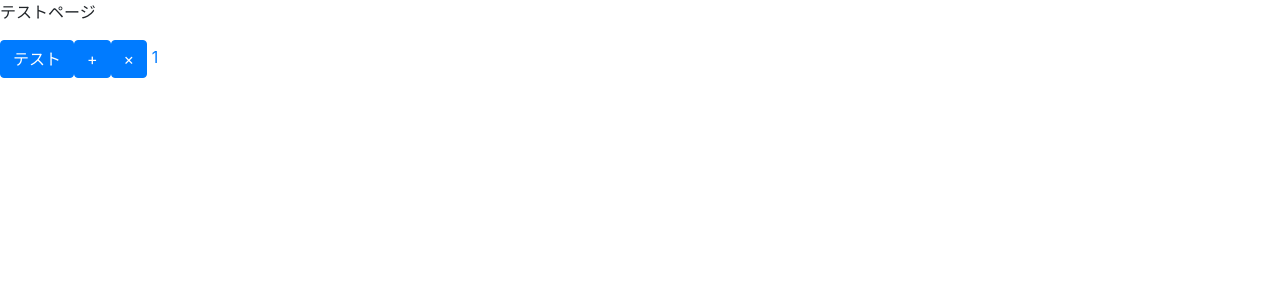
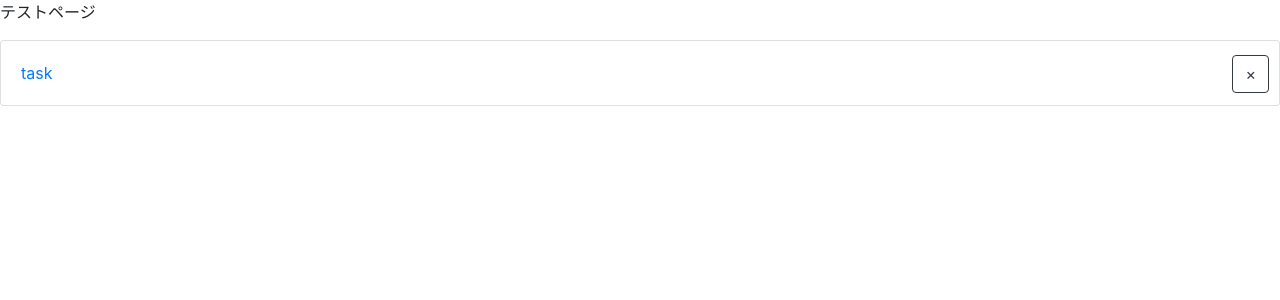
Before and after one commit to m-daichi1219/vue-example-todo-list, a Vue app: page /test in a window 1280 px wide. Shown: the top 300 px of the page. Built offline with nearby package versions, Linux system fonts and the light colour scheme.

Commit message:
moleculesコンポーネントの更新と追加

```diff
--- a/src/components/molecules/TaskCard.vue
+++ b/src/components/molecules/TaskCard.vue
@@ -1,18 +1,18 @@
 <template>
-  <div class="task-card">
-    <div class="task-name">
-      <router-link :to="{ name: 'taskDetailModal', params: { id } }">
-        {{ name }}
-      </router-link>
-    </div>
-    <div class="task-button">
+  <div class="card">
+    <div class="card-button">
       <Button
         type="remove"
         @click="$emit('remove', { id })"
       >
-        <Icon type="add"></Icon>
+        <Icon type="remove"></Icon>
       </Button>
     </div>
+    <div class="card-body">
+      <router-link :to="{ name: 'taskDetailModal', params: { id } }">
+        {{ name }}
+      </router-link>
+   </div>
   </div>
 </template>
 
@@ -38,3 +38,9 @@ export default {
   }
 }
 </script>
+
+<style scoped>
+.card-button {
+  position: absolute; right:10px; top: 14px;
+}
+</style>
--- a/src/components/molecules/TaskModal.vue
+++ /dev/null
@@ -1,3 +0,0 @@
-<template>
-  <p>TaskModal</p>
-</template>
--- a/src/components/templates/TestView.vue
+++ b/src/components/templates/TestView.vue
@@ -1,35 +1,13 @@
 <template>
   <div>
     <p>テストページ</p>
-    <!-- Atomsのテスト -->
-    <Button
-      type="button"
-      @click="handleClick"
-    >
-    テスト
-    </Button>
-    <Button
-      type="text"
-      @click="handleClick"
-    >
-     <Icon type="add"></Icon>
-    </Button>
-    <Button
-      type="text"
-      @click="handleClick"
-    >
-     <Icon type="remove"></Icon>
-    </Button>
-
-    <router-link :to="{ name: 'taskDetailModalTest', params: { id } }">
-      {{ id }}
-    </router-link>
+    <TaskCard :id='id' name="task">
+    </TaskCard>
   </div>
 </template>
 
 <script>
-import Button from '@/components/atoms/Button.vue'
-import Icon from '@/components/atoms/Icon.vue'
+import TaskCard from '@/components/molecules/TaskCard.vue'
 
 export default {
   name: 'TestView',
@@ -40,8 +18,7 @@ export default {
     },
   },
   components: {
-    Button,
-    Icon
+    TaskCard
   },
   methods: {
     handleClick () {
```
Also changed, not shown: src/components/molecules/TaskDetailForm.vue (added, +16 -0 lines), 2 other files (tests, documents, lock files or other folders).
